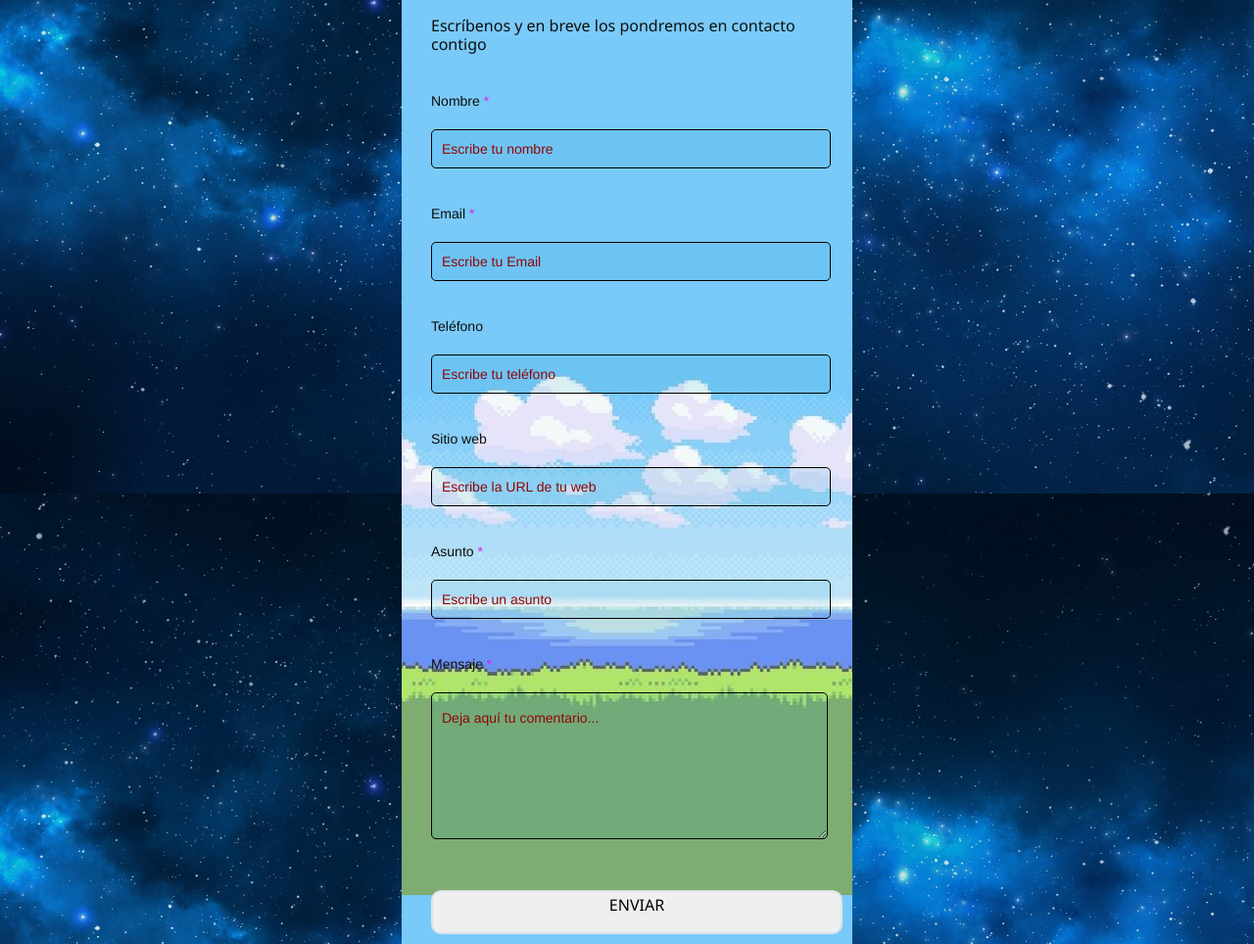
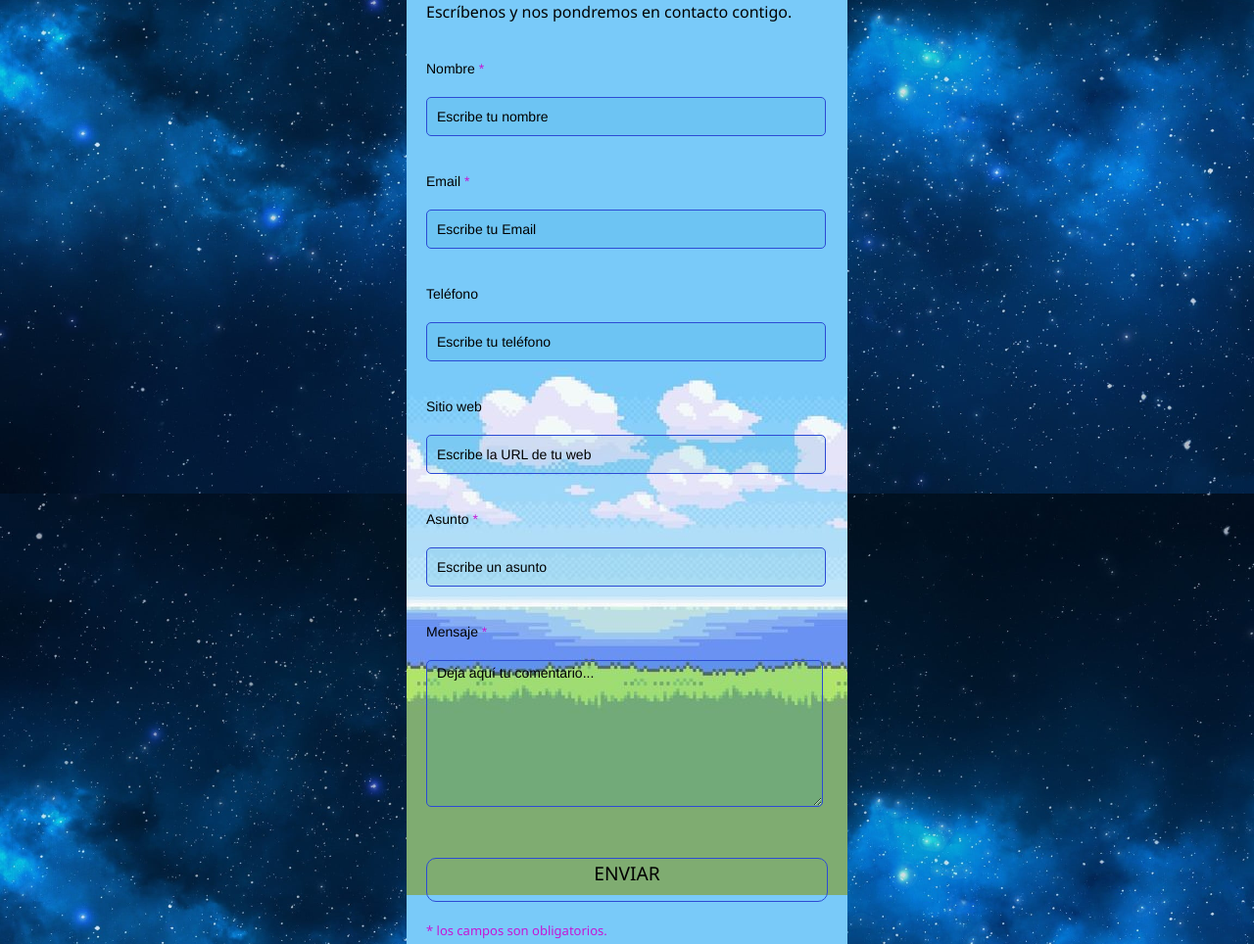
Before and after one commit to CarlosFernandez144/preentregable02, a website: page pages/contacto.html in a window 1280 px wide. Shown: the part 296-1260 px from the top of the page at 98% size. Drawn offline with nearby package versions, Linux system fonts and the light colour scheme.

Commit message:
se modificó contactos.scss y contactos.html

```diff
--- a/package.json
+++ b/package.json
@@ -1,5 +1,5 @@
 {
-  "name": "preentregable02",
+  "name": "s",
   "version": "1.0.0",
   "main": "index.js",
   "scripts": {
--- a/pages/contacto.html
+++ b/pages/contacto.html
@@ -76,7 +76,7 @@
 
       <div class="formulario">
         <h1 class="h1form">Formulario de contacto</h1>
-        <h3 class="h3form">Escríbenos y en breve los pondremos en contacto contigo</h3>
+        <h3 class="h3form">Escríbenos y nos pondremos en contacto contigo.</h3>
 
 
         <form action="submeter-formulario.php" method="post">
--- a/scss/layout/_contacto.scss
+++ b/scss/layout/_contacto.scss
@@ -16,24 +16,28 @@ $bg-color: rgba(42, 132, 160, 0.1);
 	color: rgb(12, 12, 12);
 }
 
+/* estilo del formulario */
+
 .form {
-	height: 100%;
+	height: 80%;
 	font-family: 'Noto Sans', sans-serif;
-
+	font-size: 1.2rem;
+	width: 100%;
+	display: flex;
+	justify-content: center;
 }
 
 
 .contact_form {
-	@include sizes(460px, auto);  /* uso de mixins */
+	@include sizes(auto, auto);  /* uso de mixins */
 	margin: 80px auto;
 	border-radius: 10px;
-	padding-top: 30px;
-	padding-bottom: 20px;
+	padding: 20px;
 	background-image: url(../images/fondoform.jpg);
-	padding-left: 30px;
 }
 
 
+/* nombre, email, telefono, etc*/
 
 input {
 	@include sizes(408px, 40px);   /* uso de mixins */
@@ -41,7 +45,7 @@ input {
 	border-radius: 5px;
 	border-style: solid;
 	border-width: 1px;
-	border-color: black;
+	border-color: rgb(44, 75, 212);
 	margin-top: 10px;
 	padding-left: 10px;
 	margin-bottom: 20px;
@@ -50,15 +54,8 @@ input {
 
 textarea {
 	@include sizes(405px, 150px);   /* uso de mixins */
-	background-color: rgba(9, 144, 185, 0.1);
-	border-radius: 5px;
-	border-style: solid;
-	border-width: 1px;
-	border-color: black;
-	margin-top: 10px;
-	padding-left: 10px;
-	margin-bottom: 20px;
-	padding-top: 15px;
+	@extend input;                   /*extend*/
+
 }
 
 
@@ -69,7 +66,8 @@ label {
 
 
 .buttonform {
-	@include sizes(420px, 45px);  /* uso de mixins */
+	@include sizes(410px, 45px);  /* uso de mixins */
+
 	padding-left: 5px;
 	padding-right: 5px;
 	margin-bottom: 20px;
@@ -78,31 +76,35 @@ label {
 	border-color: $bg-color;    /*variable*/
 	border-style: solid;
 	border-radius: 10px;
+	background-color: transparent;
+	border-width: 1px;
+	border-color: rgb(44, 75, 212);
 
 	cursor: pointer;
 }
 
 
 .buttonform .pform {
-	color: #960d0d;
+	color: #0f0d0d;
 }
 
 
 span {
-	color: rgb(216, 34, 233);
+	color: rgb(197, 23, 212);
 
 
 }
 
 
 .aviso {
+	@extend span;     /*extend*/
 	font-size: 13px;
-	color: #aa2a8a;
+
 }
 
 
 .h1form {
-	font-size: 39px;
+	font-size: 36px;
 	text-align: left;
 	padding-bottom: 20px;
 	color: black;
@@ -112,43 +114,43 @@ span {
 .h3form {
 	font-size: 16px;
 	padding-bottom: 30px;
-	color: #0e0e0e;
+	color:black;
 }
 
 
 .pform {
 	font-size: 14px;
-	color: #0e0e0e;
+	color: black;
 	font-family: 'Franklin Gothic Medium', 'Arial Narrow', Arial, sans-serif;
 }
 
 
 ::-webkit-input-placeholder {
-	color: #910606;
+	color: black;
 }
 
 
 ::-webkit-textarea-placeholder {
-	color: #a30808;
+	color: #050000;
 }
 
 
 .formulario input:focus {
 	outline: 0;
-	border: 3px solid #99107b;
+	border: 3px solid black;
 
 }
 .formulario input:hover{
-	border: 3px solid #22c3c9;
+	border: 3px solid black;
 }
 
 .formulario textarea:focus {
 	outline: 0;
-	border: 3px solid #99107b;
+	border: 3px solid black;
 
 }
 
 .formulario textarea:hover {
 	outline: 0;
-	border: 3px solid #22c3c9;
+	border: 3px solid black;
 }
```
Also changed, not shown: css/style.css, scss/style.scss (line endings or trailing spaces), 1 other file.
